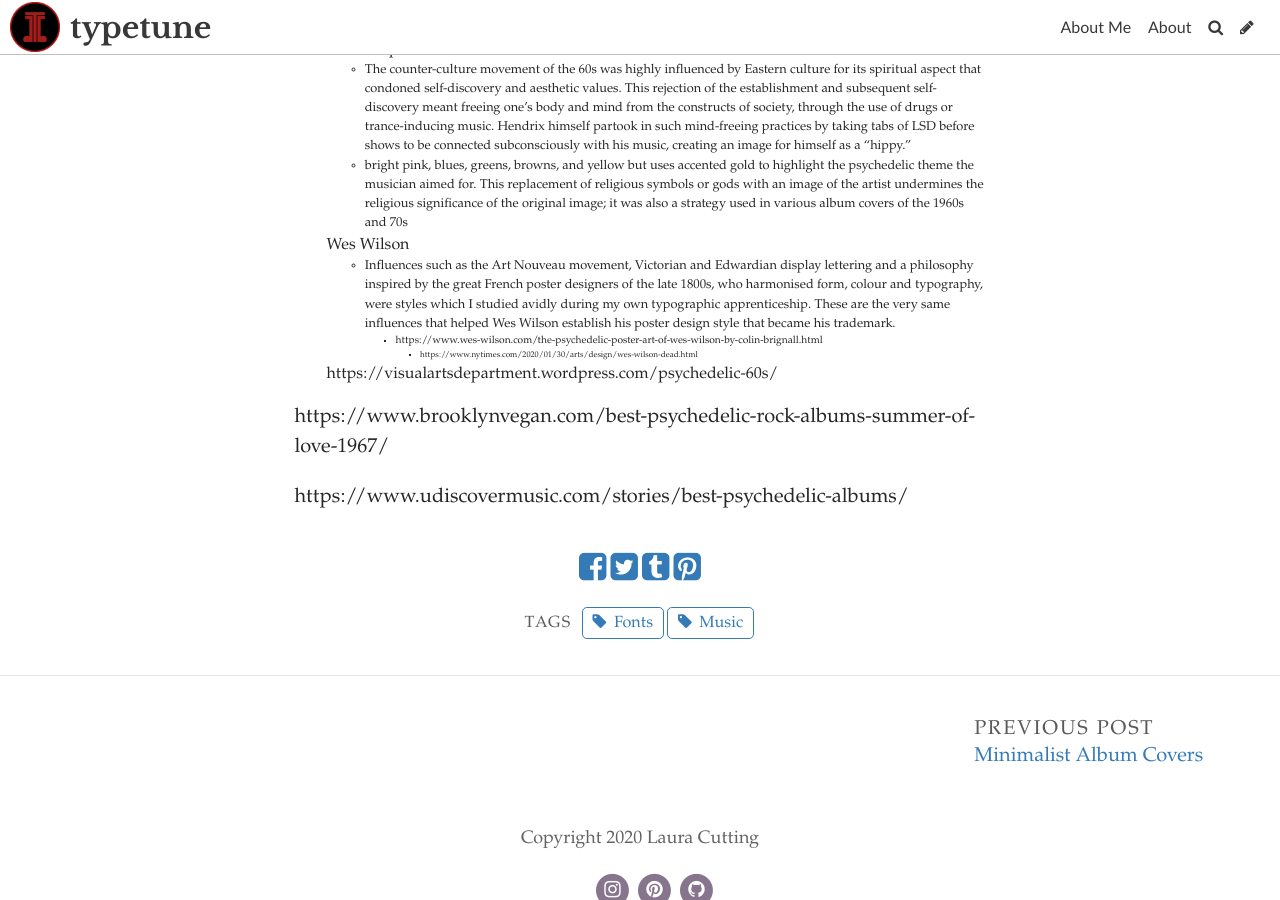
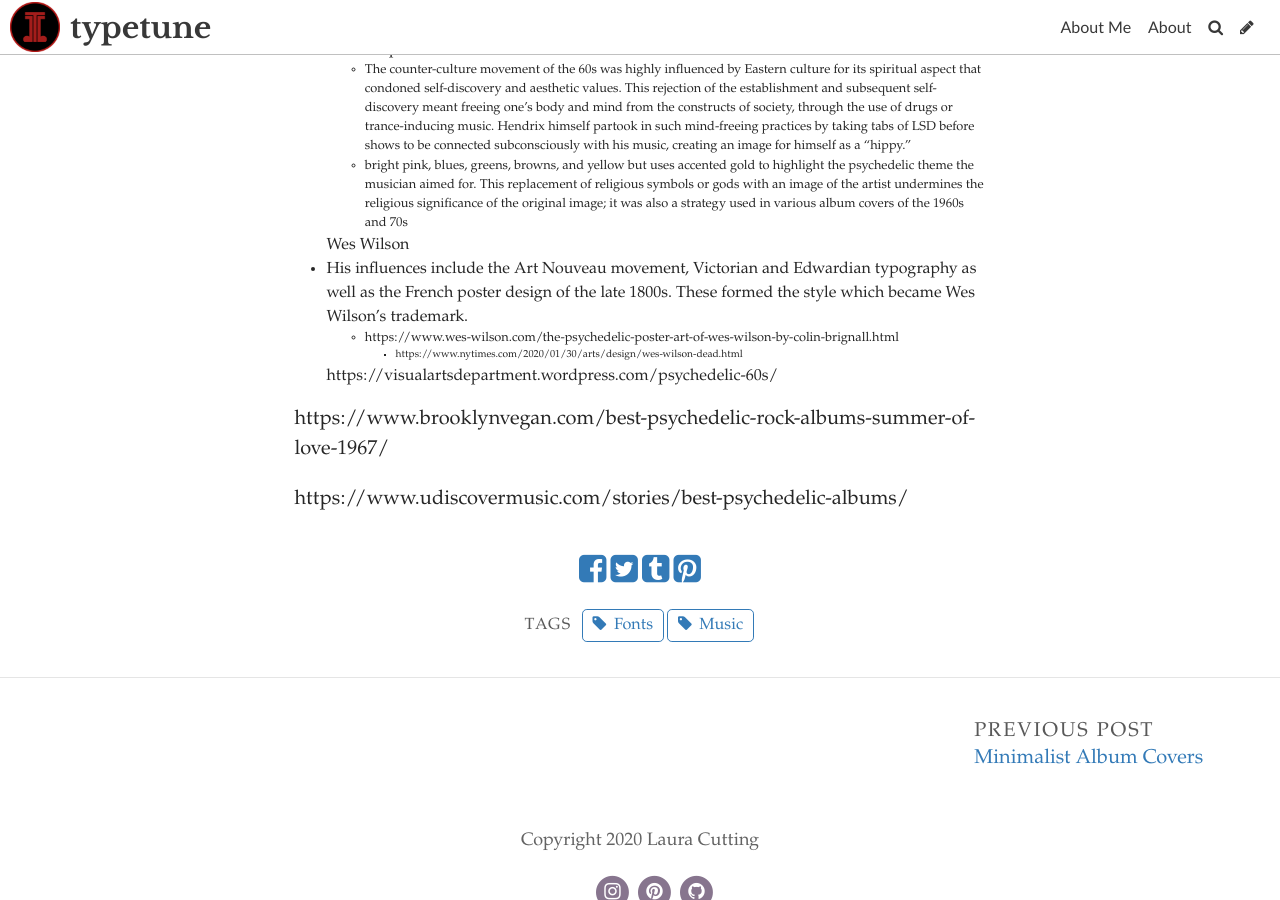
Before and after one commit to lauracutting/typetune, a Jekyll site: the page built from _posts/2020-10-28-groovy-baby.md, in a window 1280 px wide and 900 px high, scrolled down 1013 px. Built offline with Jekyll 4.4.1, drawn with Linux system fonts in a browser that asks for light colours; some web fonts are replaced.

Commit message:
Update Post “2020-10-28-groovy-baby”

```diff
--- a/_posts/2020-10-28-groovy-baby.md
+++ b/_posts/2020-10-28-groovy-baby.md
@@ -24,12 +24,11 @@ Jimi Hendrix
   * bright pink, blues, greens, browns, and yellow but uses accented gold to highlight the psychedelic theme the musician aimed for. This replacement of religious symbols or gods with an image of the artist undermines the religious significance of the original image; it was also a strategy used in various album covers of the 1960s and 70s
 
   Wes Wilson
+* His influences include the Art Nouveau movement, Victorian and Edwardian typography as well as the French poster design of the late 1800s. These formed the style which became Wes Wilson's trademark.
 
-  * Influences such as the Art Nouveau movement, Victorian and Edwardian display lettering and a philosophy inspired by the great French poster designers of the late 1800s, who harmonised form, colour and typography, were styles which I studied avidly during my own typographic apprenticeship. These are the very same influences that helped Wes Wilson establish his poster design style that became his trademark.
+  * https://www.wes-wilson.com/the-psychedelic-poster-art-of-wes-wilson-by-colin-brignall.html
 
-    * https://www.wes-wilson.com/the-psychedelic-poster-art-of-wes-wilson-by-colin-brignall.html
-
-      * https://www.nytimes.com/2020/01/30/arts/design/wes-wilson-dead.html
+    * https://www.nytimes.com/2020/01/30/arts/design/wes-wilson-dead.html
 
   https://visualartsdepartment.wordpress.com/psychedelic-60s/
 
```
